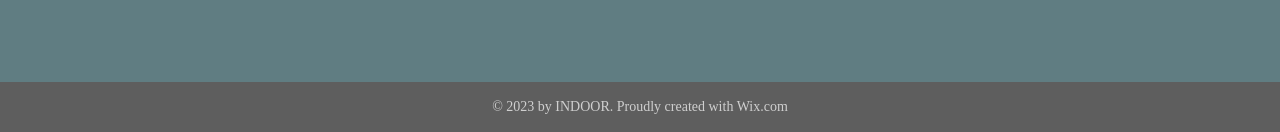
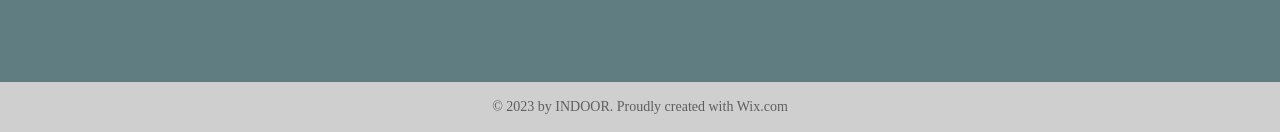
Before and after one commit to HsienW/week01-homework, a plain HTML site: page week1_css/homework1/index.html in a window 1280 px wide. Shown: the part 2676-2808 px from the top of the page. Drawn offline with nearby package versions, Linux system fonts and the light colour scheme; files that its build step writes are made by us from their sources.

Commit message:
update homework1
1.update footer

```diff
--- a/week1_css/homework1/sass/footer.scss
+++ b/week1_css/homework1/sass/footer.scss
@@ -70,7 +70,7 @@ input[name="join-submit"] {
   width: 100%;
   height: 50px;
   font-size: 14px;
-  color: #CFCFCF;
-  background-color: #5E5E5E;
+  color: $copyright-bg-color;
+  background-color: $copyright-text-color;
   @extend .align-center;
 }
```
